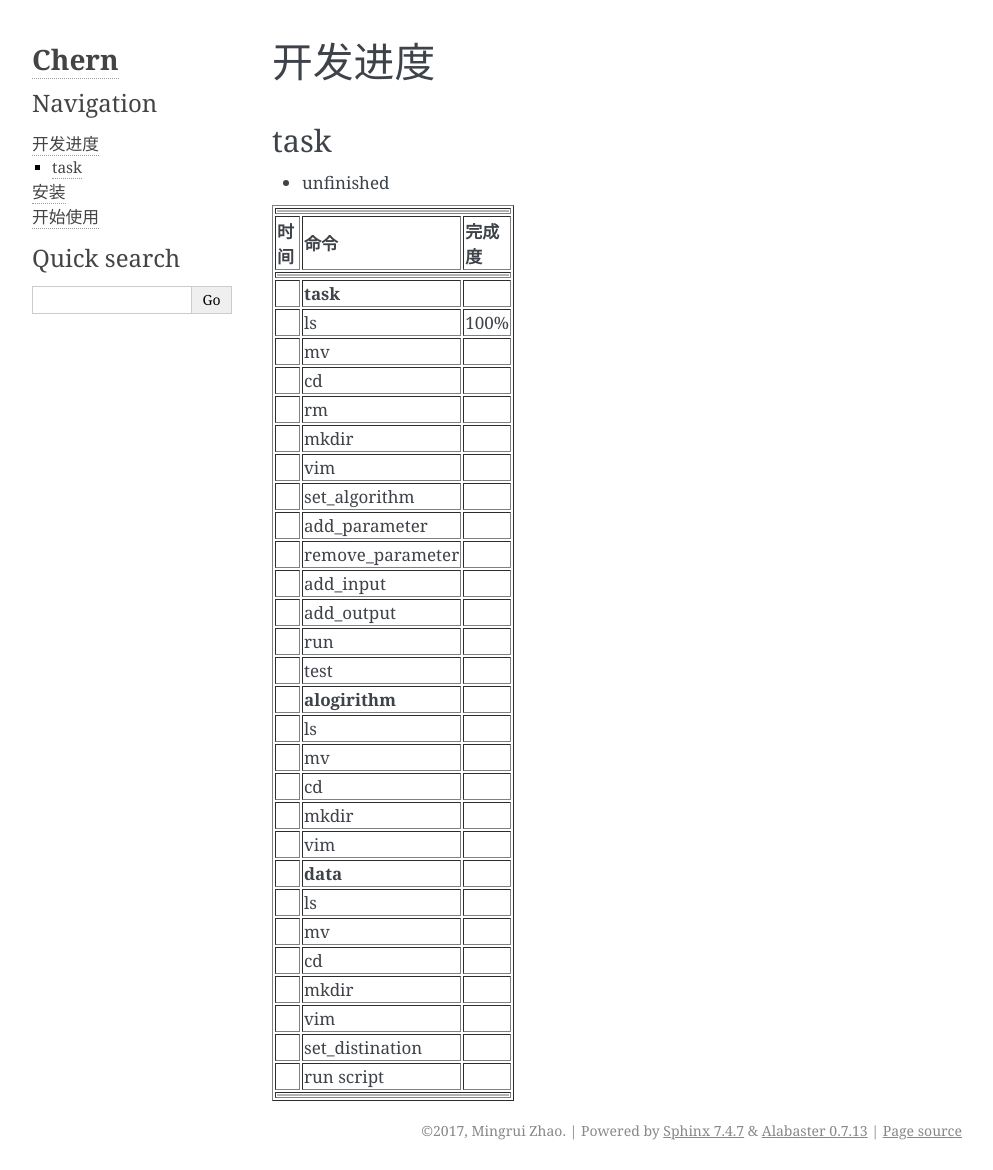
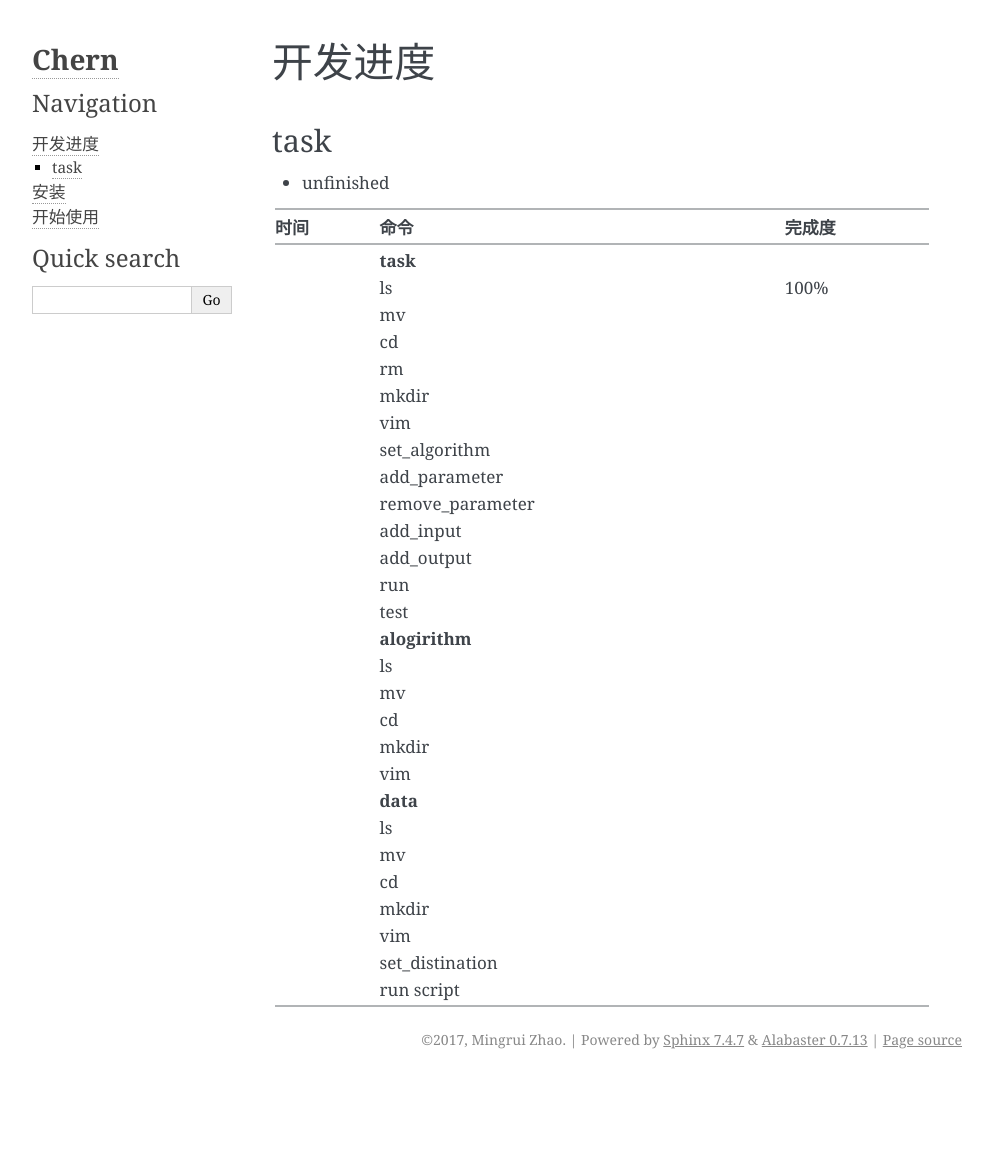
Before and after one commit to zhaomr13/Chern, a Sphinx documentation site: the page built from doc/source/schedule.md, in a window 1280 px wide. Shown: the whole page, without its empty margins (148-1141 px from the left). Built offline with Sphinx 7.4.7, drawn with Linux system fonts in a browser that asks for light colours; after the commit the page ends 1079 px from its top, so only the background shows below that.

Commit message:
update table

```diff
--- a/doc/source/schedule.md
+++ b/doc/source/schedule.md
@@ -1,7 +1,7 @@
 # 开发进度
 ## task
 + unfinished
-<table border="1" width="100">
+<table border="0" width="100%">
 <tr><td colspan=3><hr></td></tr>
 <tr><th>时间</th> <th>命令             </th> <th>完成度  </th></tr>
 <tr><td colspan=3><hr></td></tr>
```
Also changed, not shown: 1 other file.
